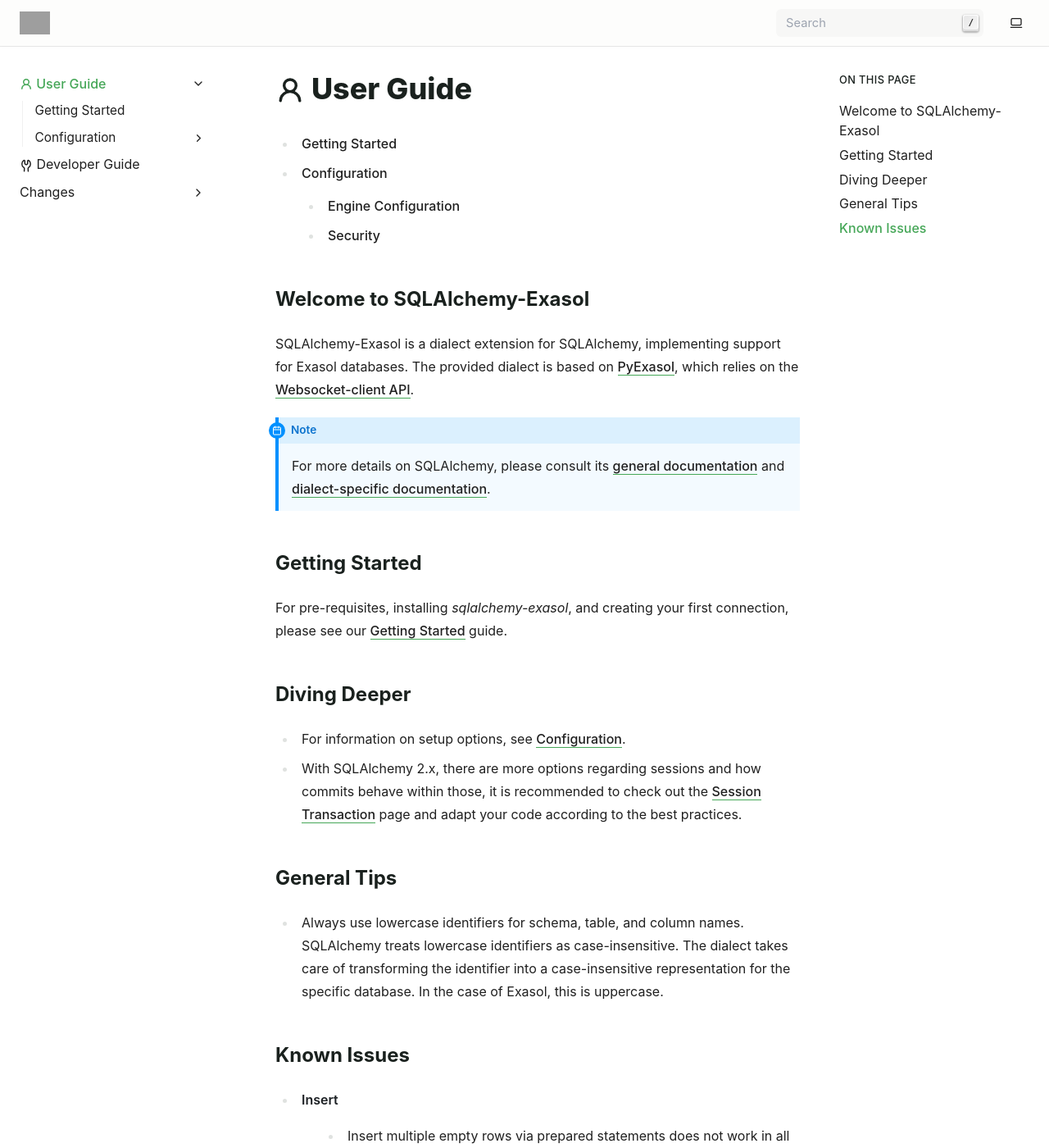
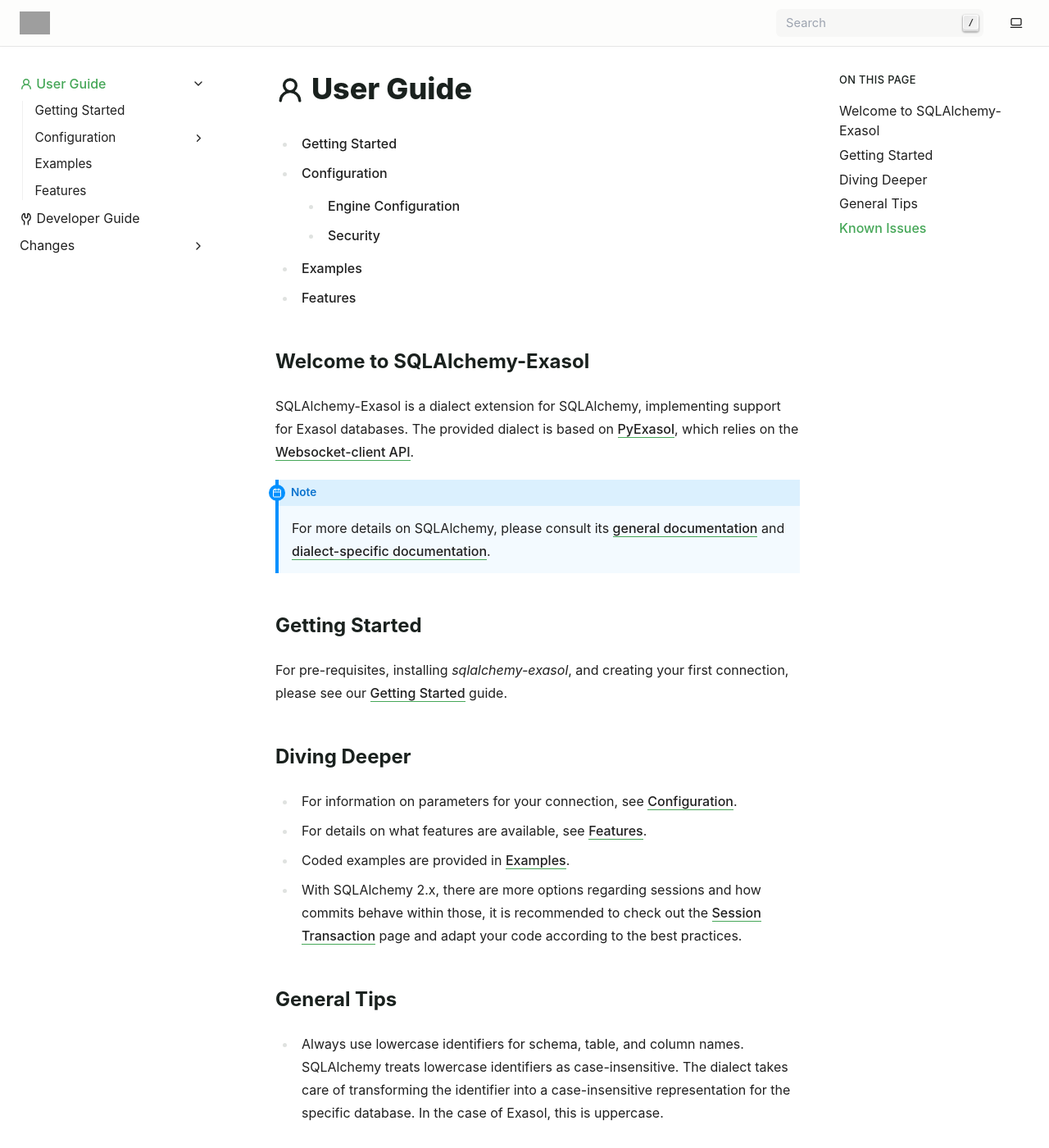
Before and after one commit to exasol/sqlalchemy-exasol, a Sphinx documentation site: the page built from doc/user_guide/index.rst, in a window 1280 px wide and 1400 px high. Shown: the whole window at 82% size. Built offline with Sphinx 7.4.7, drawn with Linux system fonts in a browser that asks for light colours; grey boxes are pictures that could not be loaded.

```diff
--- a/doc/conf.py
+++ b/doc/conf.py
@@ -33,7 +33,6 @@
     "sphinx.ext.napoleon",
     "sphinx.ext.intersphinx",
     "sphinx.ext.autosummary",
-    "sphinx_toolbox.collapse",
     "sphinx_copybutton",
     "myst_parser",
     "sphinx_design",
--- /dev/null
+++ b/doc/user_guide/features/index.rst
@@ -0,0 +1,4 @@
+.. _features:
+
+Features
+========
--- a/doc/user_guide/index.rst
+++ b/doc/user_guide/index.rst
@@ -8,6 +8,8 @@
 
     getting_started
     configuration/index
+    examples/index
+    features/index
 
 Welcome to SQLAlchemy-Exasol
 -----------------------------
@@ -29,7 +31,9 @@
 Diving Deeper
 -------------
 
-* For information on setup options, see :ref:`configuration`.
+* For information on parameters for your connection, see :ref:`configuration`.
+* For details on what features are available, see :ref:`features`.
+* Coded examples are provided in :ref:`examples`.
 * With SQLAlchemy 2.x, there are more options regarding sessions and how commits
   behave within those, it is recommended to check out the
   `Session Transaction <https://docs.sqlalchemy.org/en/20/orm/session_transaction.html>`__ page
```
Also changed, not shown: doc/user_guide/examples/index.rst (added, +66 -0 lines), doc/user_guide/getting_started.rst (+8 -28 lines), 2 other files.
